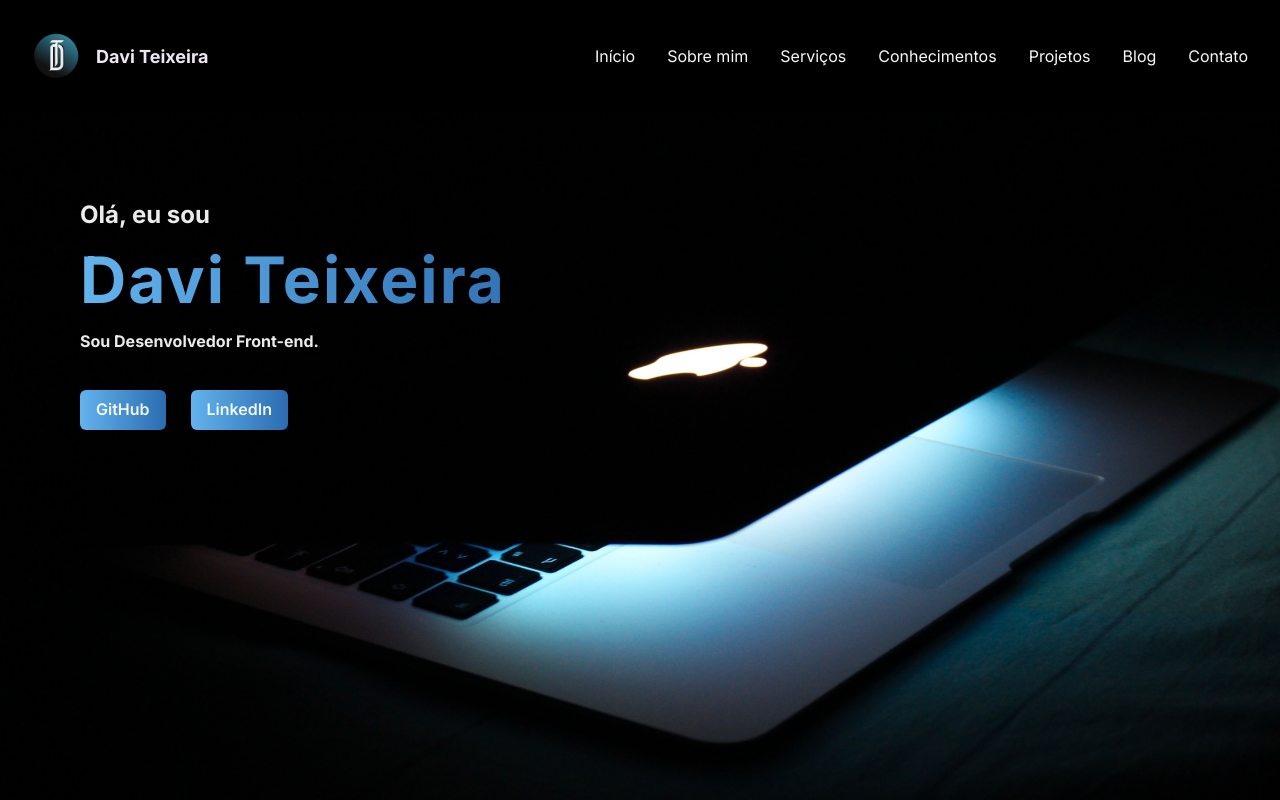
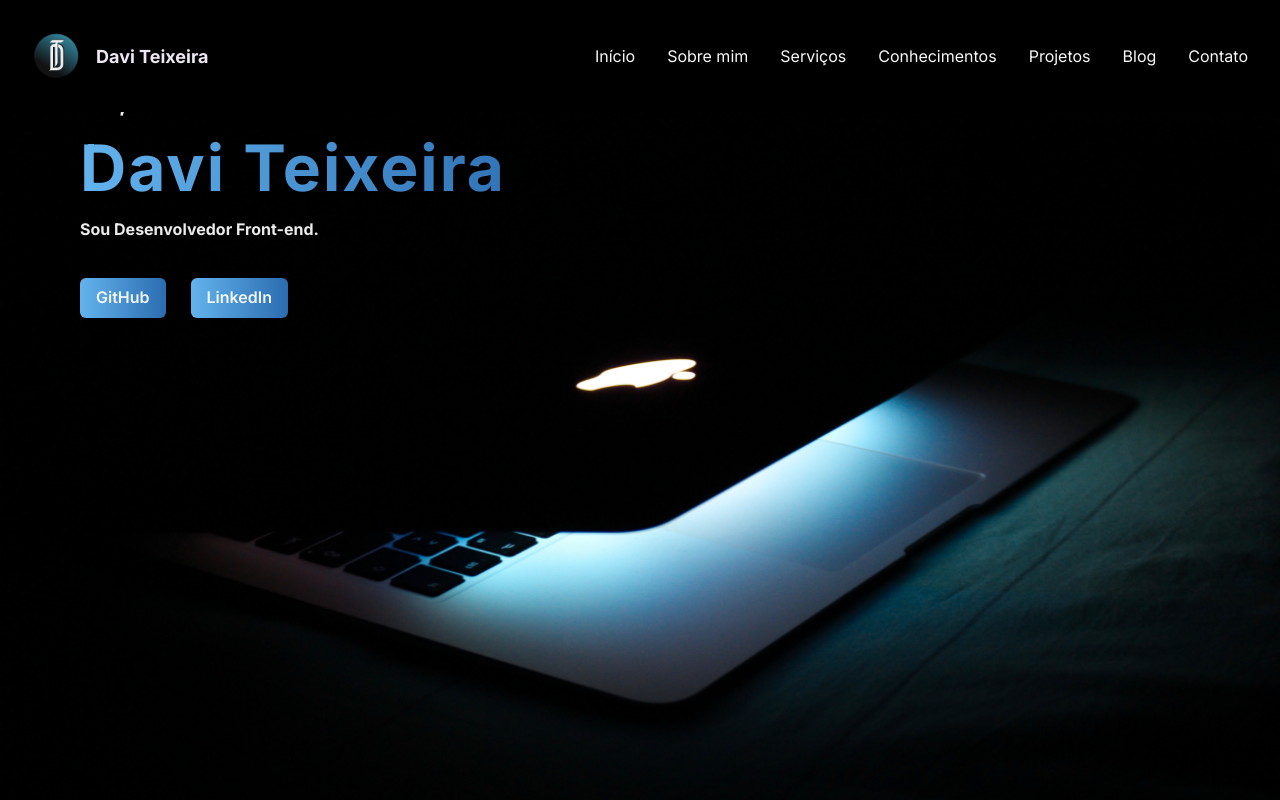
Before and after one commit to daviteixeira-dev/portfolio, a React (Vite) app in the folder portfolio-v2-chakra-ui/: page / in a window 1280 px wide. Shown: the top 800 px of the page. Built offline with nearby package versions, Linux system fonts and the light colour scheme.

Commit message:
menu fixo no topo

```diff
--- a/portfolio-v2-chakra-ui/src/components/Header/MainMenu.jsx
+++ b/portfolio-v2-chakra-ui/src/components/Header/MainMenu.jsx
@@ -57,11 +57,12 @@ const NavBarContainer = ({ children, ...props }) => {
             justify="space-between"
             wrap="wrap"
             w="100%"
-            mb={8}
             p={8}
             bg={["black", "black", "black", "black"]}
             color={["#f8f8f7", "#f8f8f7", "#f8f8f7", "#f8f8f7"]}
             fontFamily="Inter, sans-serif"
+            position="fixed"
+            top="0"
             {...props}
         >
             {children}
```
